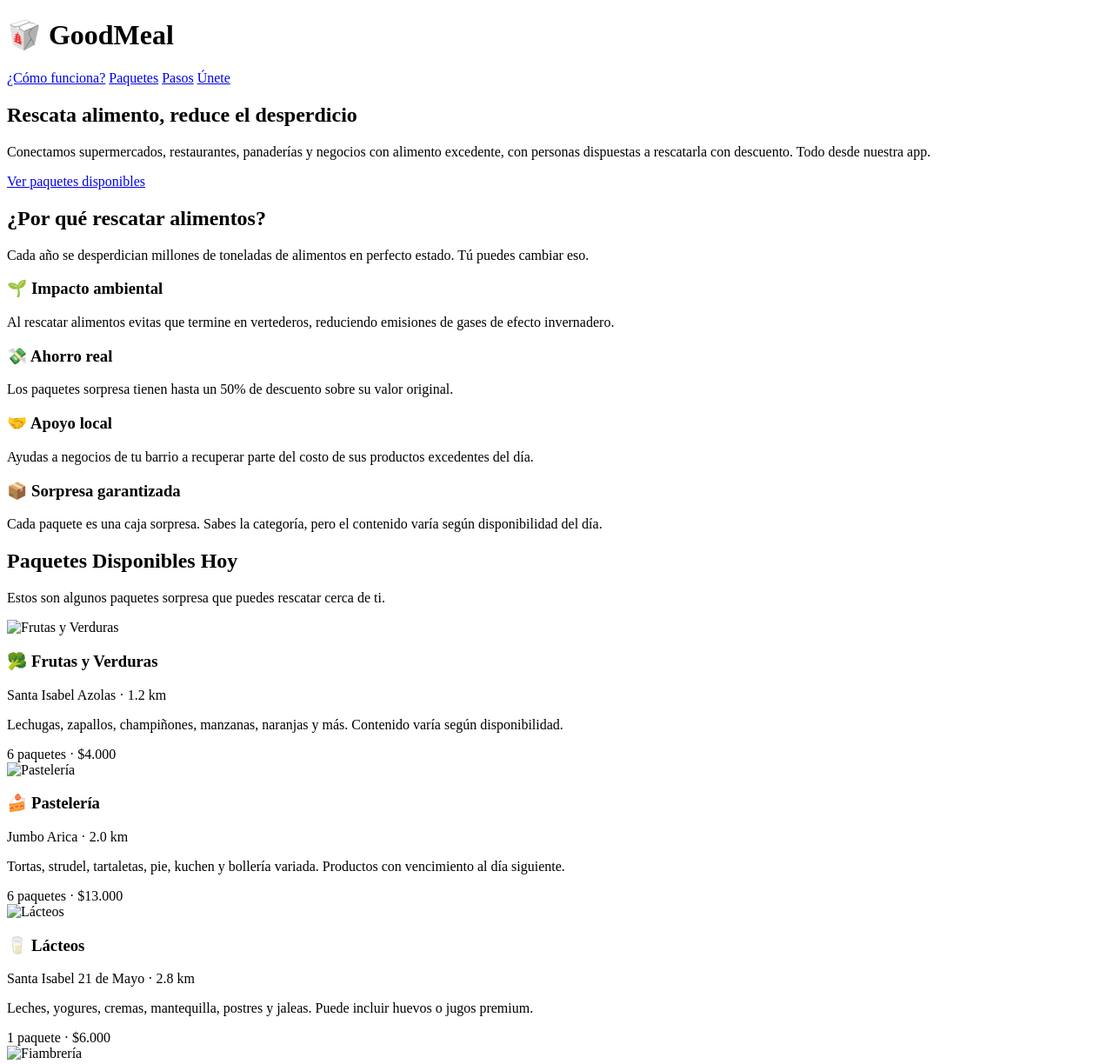
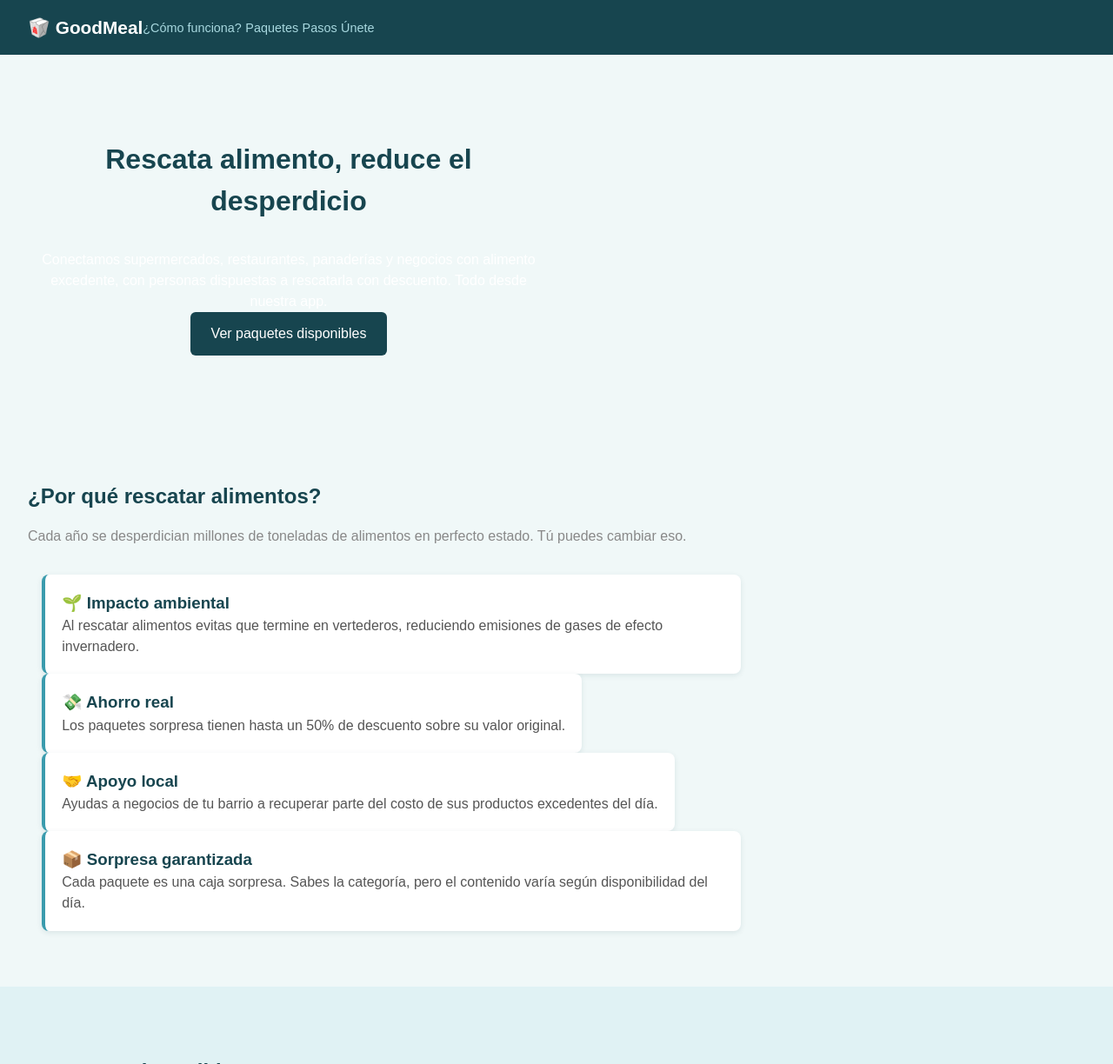
Before and after one commit to strx177/ev-sumativa2026, a plain HTML site: page index.html in a window 1280 px wide. Shown: the top 1224 px of the page at 87% size. Drawn offline with Linux system fonts and the light colour scheme.

Commit message:
Feat: adding content in css

```diff
--- /dev/null
+++ b/css/styles.css
@@ -0,0 +1,165 @@
+* {
+    margin: 0;
+    padding: 0;
+    box-sizing: border-box;
+}
+
+body {
+    font-family: Arial, Helvetica, sans-serif;
+    background-color: #F0F8F8;
+    color: #0D2E34;
+    line-height: 1.5;
+}
+
+h2 {
+    padding-top: 2rem;
+    padding-bottom: 1rem;
+    color: #17454F;
+}
+
+img {
+   background-size: 100%;
+}
+
+a {
+    color: #1E6575;
+    text-decoration: none;
+}
+
+button,input,select,textarea {
+    font-family: inherit;
+}
+
+.site-header {
+    background-color: #17454F;
+    color: white;
+    padding: 1rem 2rem;
+}
+
+.header-content {
+    display: flex;
+    gap: space-between;
+    align-items: center;
+    max-width: 900px;
+    justify-content: 0 auto;
+}
+
+.hero {
+    border-color: linear-gradient(135deg, #17454F, #3A9BAD);
+    color: white;
+    padding: 4rem 2rem;
+    text-align: center;
+}
+
+.hero-content {
+    max-width: 600px;
+    justify-content: 0 auto;
+}
+
+.btn {
+    display: inline-block;
+    background-color: #17454F;
+    color: white;
+    padding: 0.8rem 1.5rem;
+    border-radius: 6px;
+    border: none;
+    cursor: pointer;
+}
+
+.seccion {
+    max-width: 900px;
+    justify-content: 0 auto;
+    padding: 3rem 2rem;
+}
+
+.fondo-claro {
+    background-color: #E0F2F4;
+    max-width: 100%;
+    align-content: 3rem calc((100% - 900px) / 2 + 2rem);
+    justify-content: 3rem calc((100% - 900px) / 2 + 2rem);
+}
+
+.subtitulo {
+    color: #888888;
+    margin-bottom: 2rem;
+}
+
+.info-cards {
+    display: flex;
+    flex-wrap: wrap;
+    margin: 1rem;
+}
+
+.info-card {
+    size-adjust: 1 1 200px;
+    background-color: #FFFFFF;
+    padding: 1.2rem;
+    border-radius: 8px;
+    box-shadow: 0 2px 6px rgba(23, 69, 79, 0.1);
+    border-left: 4px solid #3A9BAD;
+}
+
+.site-header h1 {
+    padding: 0;
+    font-size: 1.3rem;
+}
+
+.site-header nav a {
+    color: #A8D8DF;
+    line-height: 1.5rem;
+    font-size: 0.9rem;
+}
+
+.hero-content h2 {
+    font-size: 2rem;
+    margin-bottom: 1rem;
+}
+
+.header-content p {
+    padding-bottom: 1.5rem;
+    font-size: 1.1rem;
+}
+
+.info-card h3 {
+    color: #17454F;
+}
+
+.info-card p {
+    color: #555555;
+    margin: 0;
+}
+
+.galeria {
+    display: flex;
+    flex-wrap: wrap;
+    padding: 1.5rem;
+}
+
+.mascota-card {
+    size-adjust: 1 1 280px;
+    background-color: white;
+    border-radius: 10px;
+    overflow: hidden;
+    box-shadow: 0 2px 8px rgba(23, 69, 79, 0.1);
+}
+
+.mascota-img img{
+    max-width: 100%;
+    max-height: 200px;
+    overflow: cover;
+}
+
+.mascota-info {
+    padding: 1rem;
+}
+
+.mascota-info h3 {
+    color: #17454F;
+    margin-bottom: 0.3rem;
+}
+
+.mascota-info p {
+    color: #555555;
+    padding-bottom: 0.3rem;
+    font-size: 0.9rem;
+}
--- a/index.html
+++ b/index.html
@@ -4,6 +4,7 @@
     <meta charset="UTF-8">
     <meta name="viewport" content="width=device-width, initial-scale=1.0">
     <title>GoodMeal - Rescata Alimento, reduce el desperdicio</title>
+    <link rel="stylesheet" href="css/styles.css">
 </head>
 <body>
 
@@ -70,7 +71,7 @@
         <div class="galeria">
             <article class="mascota-card">
                 <div class="mascota-img">
-                    <img src="" alt="Frutas y Verduras">
+                    <img src="img/frutas-verduras.jpg" alt="Frutas y Verduras">
                 </div>
                 <div class="mascota-info">
                     <h3>🥦 Frutas y Verduras</h3>
@@ -82,7 +83,7 @@
 
             <article class="mascota-card">
                 <div class="mascota-img">
-                    <img src="" alt="Pastelería">
+                    <img src="img/pasteleria.jpg" alt="Pastelería">
                 </div>
                 <div class="mascota-info">
                     <h3>🍰 Pastelería</h3>
@@ -94,7 +95,7 @@
 
             <article class="mascota-card">
                 <div class="mascota-img">
-                    <img src="" alt="Lácteos">
+                    <img src="img/lacteos.jpg" alt="Lácteos">
                 </div>
                 <div class="mascota-info">
                     <h3>🥛 Lácteos</h3>
@@ -106,7 +107,7 @@
 
             <article class="mascota-card">
                 <div class="mascota-img">
-                    <img src="" alt="Fiambrería">
+                    <img src="img/fiambreria.png" alt="Fiambrería">
                 </div>
                 <div class="mascota-info">
                     <h3>🥩 Fiambrería</h3>
```
